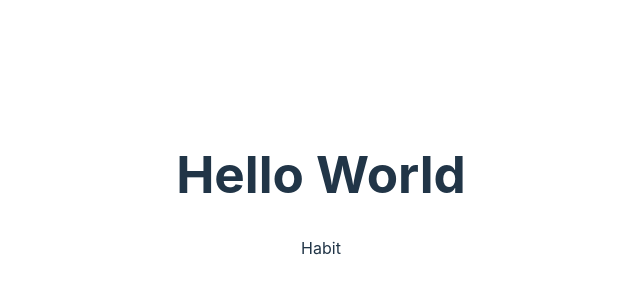
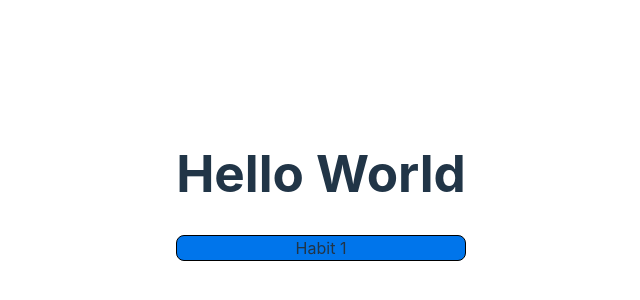
Before and after one commit to moisesrmartins/NLW_Setup, a React (Vite) app in the folder nlw_front/: page / in a window 1280 px wide. Shown: the part 206-506 px from the top of the page, without its empty margins (319-959 px from the left). Built offline with nearby package versions, Linux system fonts and the light colour scheme.

Commit message:
NLW Setup Parte 9: Habit.css

```diff
--- a/nlw_front/src/App.tsx
+++ b/nlw_front/src/App.tsx
@@ -5,7 +5,7 @@ function App() {
   return (
     <div className="App">
       <h1>Hello World</h1>
-      <Habit/>
+      <Habit completed={1}/>
     </div>
   )
 }
--- /dev/null
+++ b/nlw_front/src/components/Habit.css
@@ -0,0 +1,5 @@
+.habit {
+    border: 1px solid black;
+    border-radius: 8px;
+    background-color: rgb(0, 117, 235);
+}
--- a/nlw_front/src/components/Habit.tsx
+++ b/nlw_front/src/components/Habit.tsx
@@ -1,5 +1,11 @@
-export function Habit() {
+import "./Habit.css"
+
+interface HabitProps {
+    completed: number
+}
+
+export function Habit(props: HabitProps) {
     return (
-        <p>Habit</p>
+        <p className="habit">Habit {props.completed}</p>
     )
 }
```
